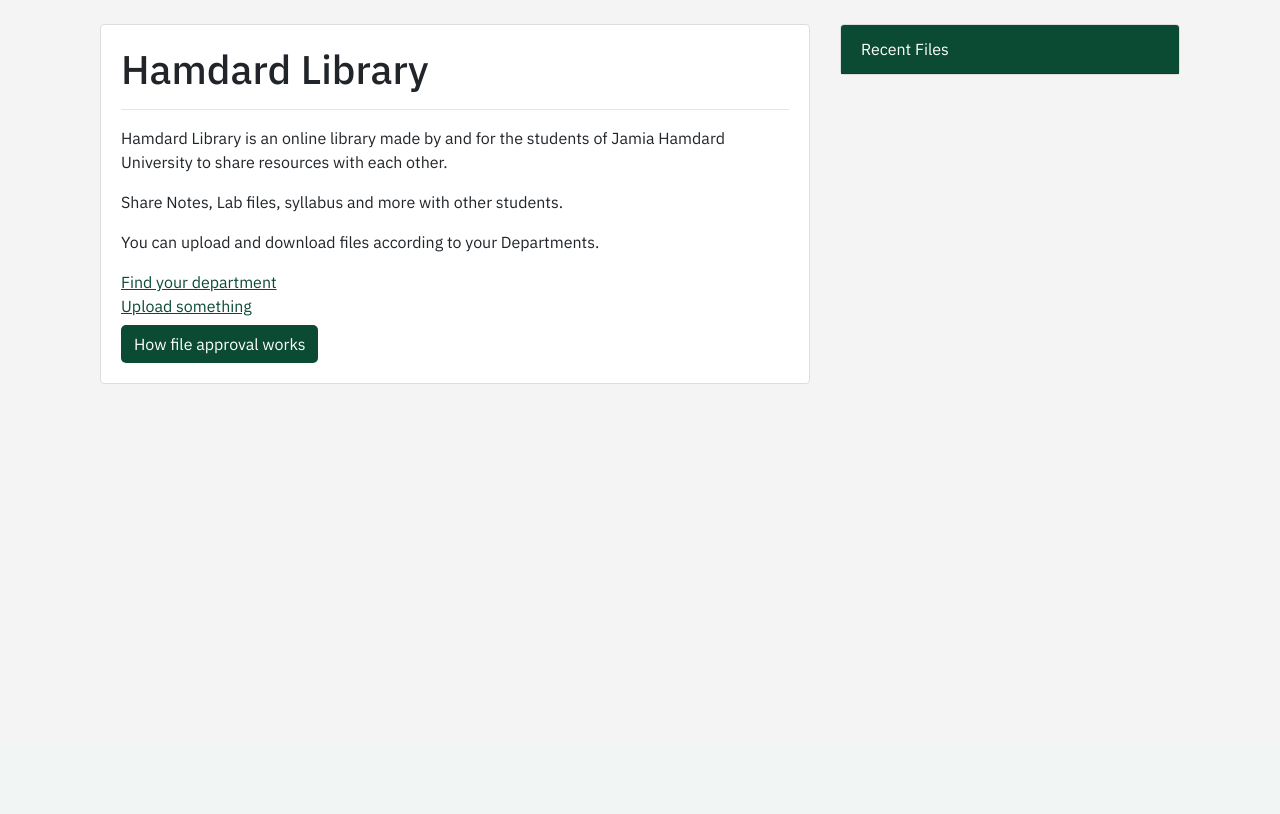
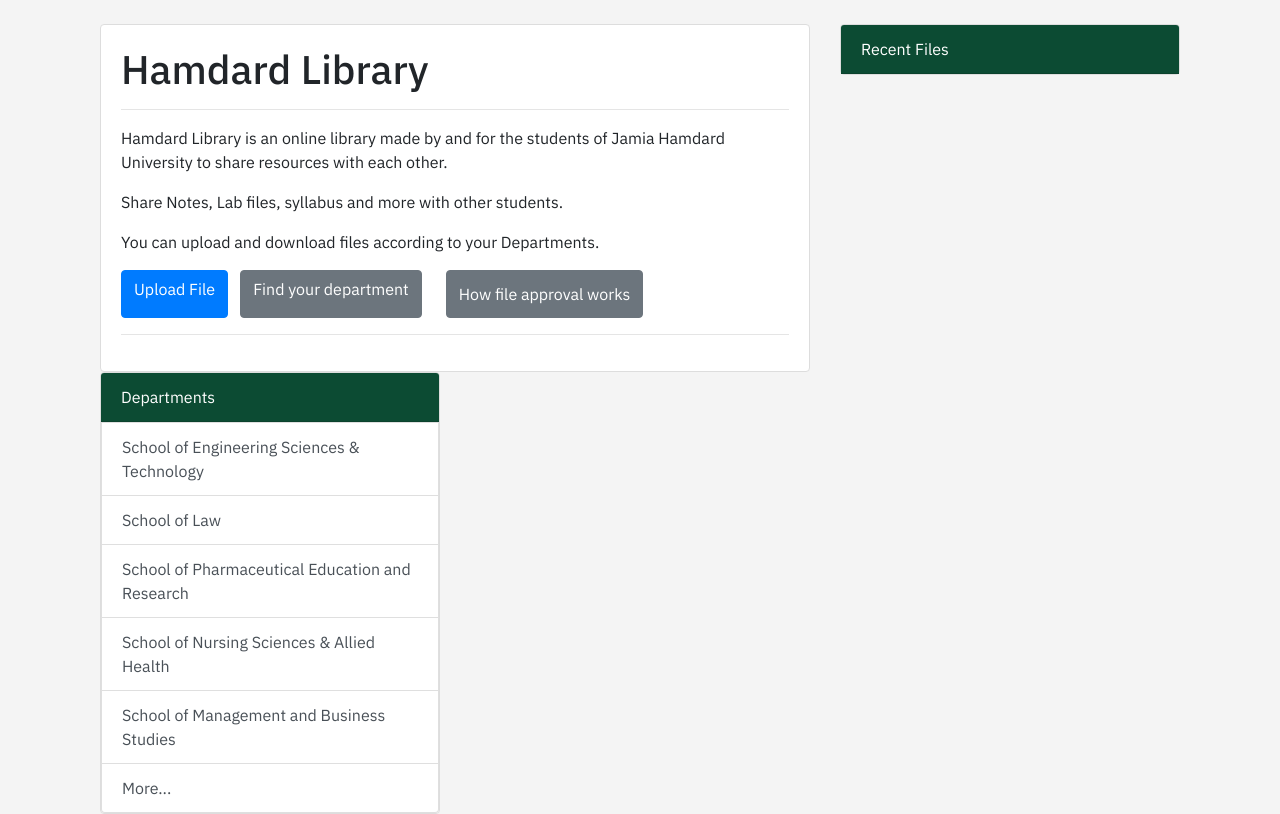
Before and after one commit to Rachit74/hamdard-library, a Django app: page / in a window 1280 px wide. Shown: the part 56-870 px from the top of the page. Before the commit the page ends 440 px from the top, so only its background shows below. Run offline with Django 5.2, Linux system fonts and the light colour scheme; data that the repository does not hold is empty; some libraries are stand-ins or nearby versions.

Commit message:
home page style changes

```diff
--- a/hamdard_library/library/models.py
+++ b/hamdard_library/library/models.py
@@ -3,7 +3,6 @@ from django.contrib.auth.models import User
 from django.conf import settings
 import uuid
 
-# Create your models here.
 
 #file post Model
 
--- a/hamdard_library/library/static/library/style.css
+++ b/hamdard_library/library/static/library/style.css
@@ -23,13 +23,9 @@
     color: white;
 }
 
-.lnks a{
-    color: #0C4B33;
-    text-decoration: underline;
-}
-
-.lnks a:hover{
-    text-decoration: none;
+.home-links {
+    display: flex;
+    gap: 12px;
 }
 
 .navbar-toggler-icon {
@@ -247,12 +243,12 @@ input[type="password"] {
     }
 }
 
-.info-btn {
+/* .info-btn {
     margin-top: 7px;
     border-radius: 5px;
     color: white;
     background-color: #0C4B33;
-}
+} */
 
 
 .btn-modal-close {
--- a/hamdard_library/library/templates/library/home.html
+++ b/hamdard_library/library/templates/library/home.html
@@ -15,10 +15,19 @@
           <p>Share Notes, Lab files, syllabus and more with other students.</p>
           <p>You can upload and download files according to your Departments.</p>
 
-          <div class="lnks">
-            <a href="{% url 'library_departments' %}" class="">Find your department</a><br>
-            <a href="{% url 'library_upload_file' %}" class="">Upload something</a>
-          </div>
+            <div class="home-links">
+              <a href="{% url 'library_upload_file' %}" class="btn btn-primary">
+                Upload File
+              </a>
+
+              <a href="{% url 'library_departments' %}" class="btn btn-secondary">
+                Find your department
+              </a><br><br>
+
+              <button type="button" class="btn btn-secondary info-btn">How file approval works</button>
+            </div>
+
+            <hr>
 
 
           <div></div>
@@ -46,9 +55,6 @@
           </div>
         </div>
 
-          <div class="info-btn-container">
-            <button type="button" class="btn info-btn">How file approval works</button>
-          </div>
         </div>
       </div>
     </div>
@@ -62,7 +68,7 @@
         {% if files %}
         <ul class="list-group list-group-flush">
             {% for file in files %}
-                <li class="list-group-item"><a href="{{ file.file_path.url }}" style="color: #0c4b33;">{{ file.file_name }}</a> </li>
+                <li class="list-group-item"><a href="{{ file.file_path.url }}" style="color: #0c4b33;">{{ file.file_name }}</a> | {{ file.file_department }} </li>
             {% endfor %}
         </ul>
         {% endif %}
@@ -73,6 +79,33 @@
       </div>
       {% endif %}
     </div>
+
+     <div class="col-lg-4">
+      <div class="card">
+        <div class="card-header recent-files">
+          Departments
+        </div>
+          <a href="{% url 'library_department' 'SEST' %}" class="list-group-item list-group-item-action">
+                School of Engineering Sciences & Technology
+          </a>
+          <a href="{% url 'library_department' 'LAW' %}" class="list-group-item list-group-item-action">
+                School of Law
+          </a>
+          <a href="{% url 'library_department' 'SPER' %}" class="list-group-item list-group-item-action">
+                School of Pharmaceutical Education and Research
+          </a>
+          <a href="{% url 'library_department' 'SNSAH' %}" class="list-group-item list-group-item-action">
+                School of Nursing Sciences & Allied Health
+          </a>
+          <a href="{% url 'library_department' 'SMBS' %}" class="list-group-item list-group-item-action">
+                School of Management and Business Studies
+          </a>
+          <a href="{% url 'library_departments' %}" class="list-group-item list-group-item-action">
+                More...
+          </a>
+
+      </div>
+    </div>
   </div>
 </div>
 {% endblock %}
```
